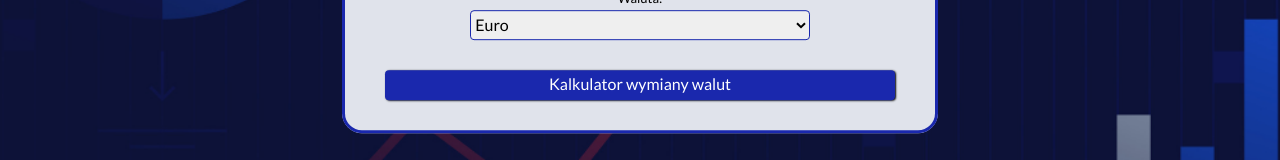
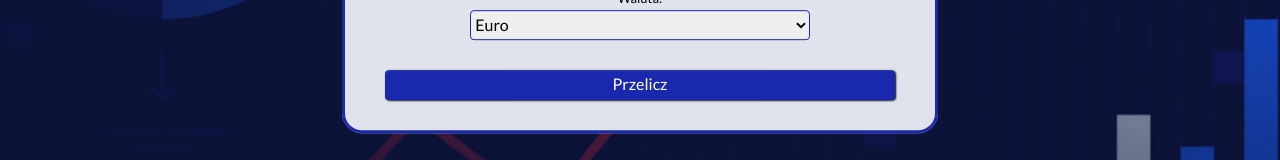
Before and after one commit to Marcin-Malek/currency-converter-react, a React (Create React App) app: page / in a window 1280 px wide. Shown: the part 426-586 px from the top of the page. Built offline with nearby package versions, Linux system fonts and the light colour scheme.

Commit message:
fixed button title

```diff
--- a/src/Form/index.js
+++ b/src/Form/index.js
@@ -21,7 +21,7 @@ const Form = ({ title, result, amount, contentPassed, inputRef, onFormSubmit, in
                 label="Waluta"
                 selectHandler={selectHandler}
             />
-            <Button>{title}</Button>
+            <Button>Przelicz</Button>
             <Statement result={result} />
         </Fieldset>
     </StyledForm>
```
